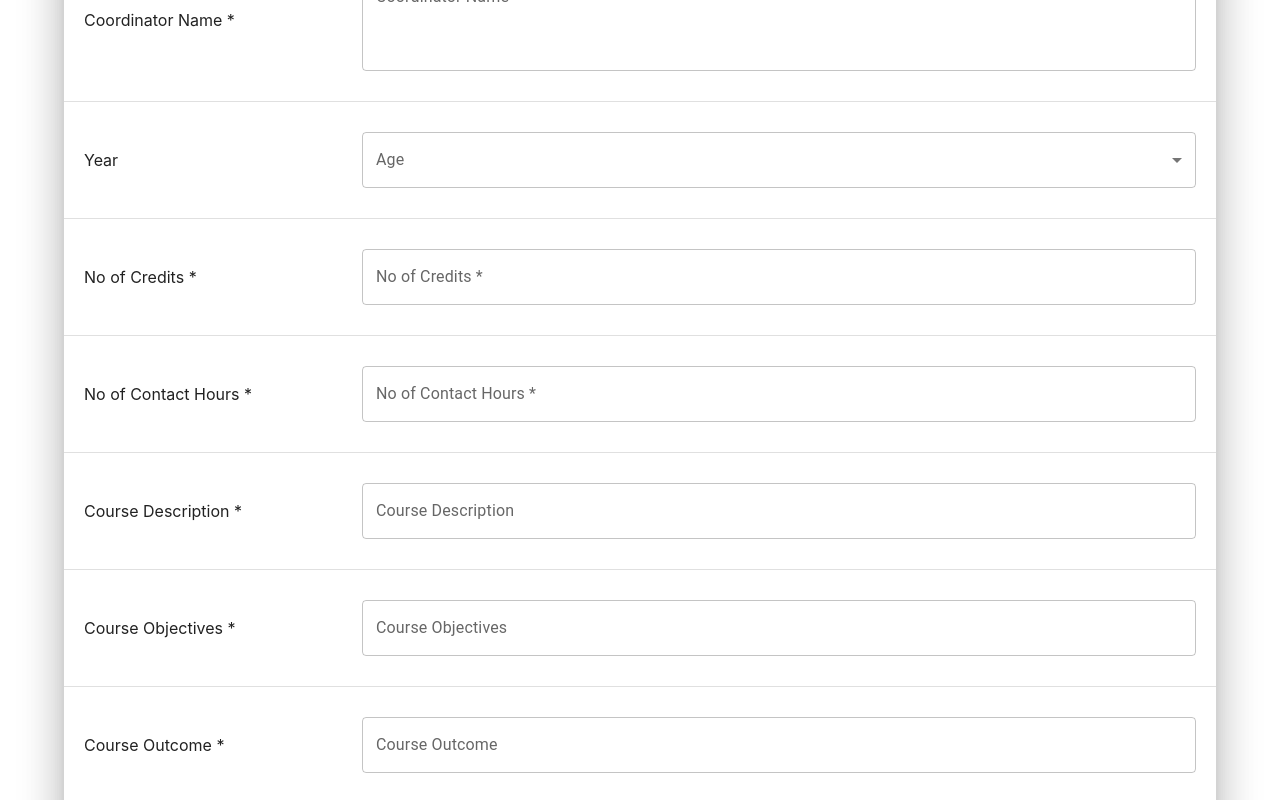
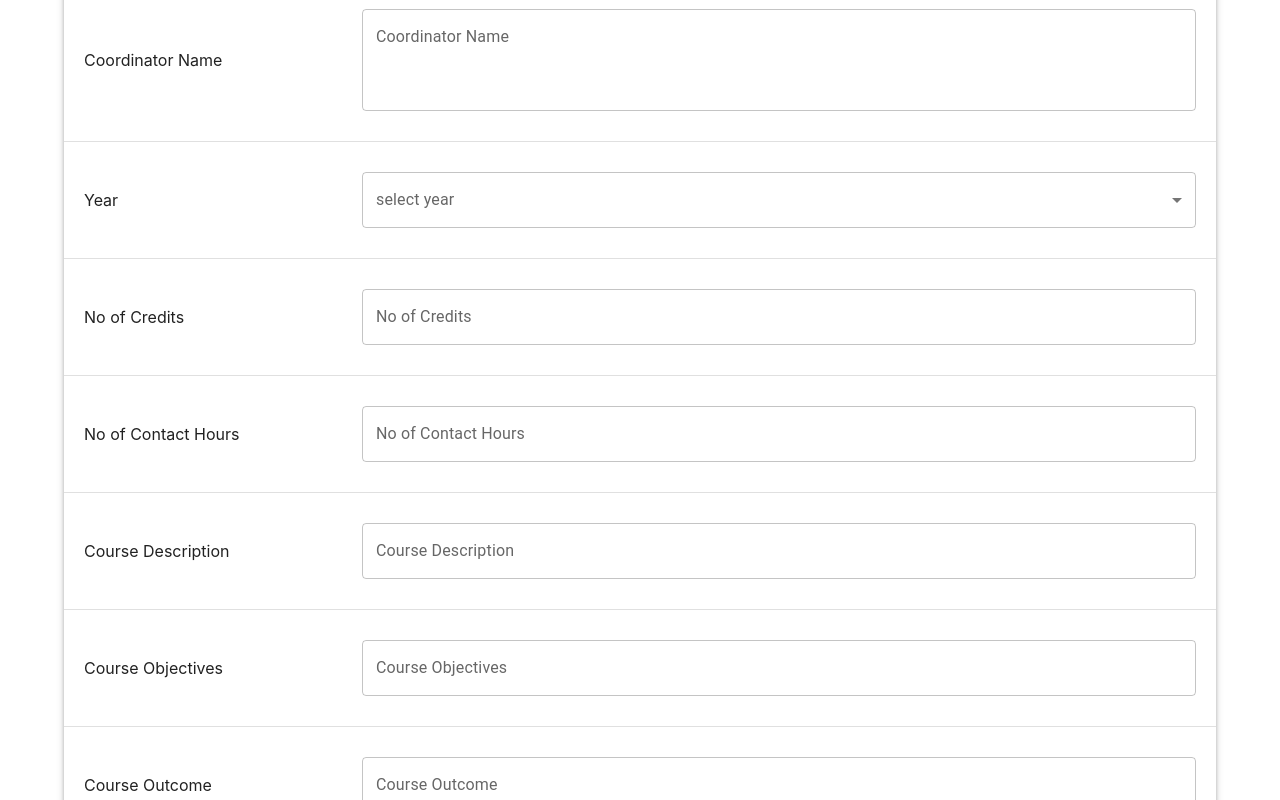
Before and after one commit to connectemea/course-outline, a React (Create React App) app: page / in a window 1280 px wide. Shown: the part 700-1500 px from the top of the page. Built offline with nearby package versions, Linux system fonts and the light colour scheme.

Commit message:
update : selectBox added and form data added * selectBox converted to component * form data is migrated to another * entire code is functionazied
Updated by : afeef

```diff
--- /dev/null
+++ b/src/Const.js
@@ -0,0 +1,104 @@
+const courseNatureValues = [
+    "Common course",
+    "Core course",
+    "Complimentry course",
+    "Open course"
+  ];
+
+export const dataFields = [
+    {
+      title: "Name of the Programme",
+      name: "programmeName",
+      type: "text",
+      label: "programme name",
+      required: true,
+    },
+    {
+      title: "Name of the Course",
+      name: "courseName",
+      type: "text",
+      label: "Course Name",
+      required: true,
+    },
+    {
+      title: "Nature of the Course ",
+      name: "courseNature",
+      label: "select course nature",
+      type: "select",
+      values:courseNatureValues
+    },
+    {
+      title: "Semester",
+      name: "semester",
+      label: "select semester",
+      type: "select",
+      values:courseNatureValues
+    },
+    {
+      title: "Lecturer(s)",
+      name: "lecture",
+      type: "textArea",
+      label: "Lecturer Name",
+    },
+    {
+      title: "Coordinator Name",
+      name: "coordinatorName",
+      type: "textArea",
+      label: "Coordinator Name ",
+    },
+    {
+      title: "Year",
+      name: "year",
+      label: "select year",
+      type: "select",
+      values:courseNatureValues
+    },
+    {
+      title: "No of Credits ",
+      name: "noCredits",
+      type: "text",
+      label: "No of Credits ",
+    },
+    {
+      title: "No of Contact Hours ",
+      name: "noContactHours",
+      type: "text",
+      label: "No of Contact Hours ",
+    },
+    {
+      title: "Course Description ",
+      name: "courseDescription",
+      type: "text",
+      label: "Course Description",
+    },
+    {
+      title: "Course Objectives ",
+      name: "courseObjectives",
+      type: "text",
+      label: "Course Objectives",
+    },
+    {
+      title: "Course Outcome ",
+      name: "courseOutcome",
+      type: "text",
+      label: "Course Outcome",
+    },
+    {
+      title: "Text Book",
+      name: "textBook",
+      type: "textArea",
+      label: "Text Book",
+    },
+    {
+      title: "References",
+      name: "references",
+      type: "textArea",
+      label: "References",
+    },
+    {
+      title: "Internet Resources",
+      name: "internetResources",
+      type: "text",
+      label: "Internet Resources",
+    },
+  ];
--- a/src/component/pages/Home.js
+++ b/src/component/pages/Home.js
@@ -1,6 +1,6 @@
 import React from "react";
 import { useState } from "react";
-import Select from "../util/Select";
+import Select from "../util/SelectBox";
 // import RadioButon from "../util/RadioButon";
 import TextField from "../util/TextField";
 // import Accordion from "../util/Accordian";
@@ -21,7 +21,7 @@ import List from "@mui/material/List";
 import ListItem from "@mui/material/ListItem";
 // import ListItemText from "@mui/material/ListItemText";
 import Divider from "@mui/material/Divider";
-
+import { dataFields } from "../../Const";
 import { Grid, Container } from "@mui/material";
 
 const style = {
@@ -86,6 +86,7 @@ const Home = () => {
             name={field.name}
             onChange={handleFieldValueChange}
             value={courseOutline[field.name]}
+            required={`${field.title}${field.required?"*":""}`}
           />
         );
       case "textArea":
@@ -97,126 +98,35 @@ const Home = () => {
             onChange={handleFieldValueChange}
             name={field.name}
             value={courseOutline[field.name]}
+            required={`${field.title}${field.required?"*":""}`}
           />
         );
       case "select":
         return (
           <Select
-            onChange={handleFieldValueChange}
+            changeHandler={handleFieldValueChange}
             name={field.name}
-            value={courseOutline[field.name]}
-            test={field.drop}
+            label={field.label}
+            selectedValue={courseOutline[field.name]}
+            values={field.values}
+            required={field.required}
           />
         );
+      default:
+        return ;
     }
   };
 
-  const dropDownTest = [
-    { value: "value1", label: "label 1" },
-    { value: "value2", label: "label 2" },
-    { value: "value3", label: "label 3" },
-    { value: "value4", label: "label 4" },
-  ];
-  const dataFields = [
-    {
-      title: "Name of the Programme",
-      name: "programmeName",
-      type: "select",
-      drop: dropDownTest,
-    },
-    {
-      title: "Name of the Course",
-      name: "courseName",
-      type: "text",
-      label: "Course Name",
-      required: true,
-    },
-    {
-      title: "Nature of the Course ",
-      name: "courseNature",
-      type: "select",
-    },
-    {
-      title: "Semester",
-      name: "semester",
-      type: "select",
-    },
-    {
-      title: "Lecturer(s)",
-      name: "lecture",
-      type: "textArea",
-      label: "Lecturer Name",
-    },
-    {
-      title: "Coordinator Name *",
-      name: "coordinatorName",
-      type: "textArea",
-      label: "Coordinator Name ",
-    },
-    {
-      title: "Year",
-      name: "year",
-      type: "select",
-    },
-    {
-      title: "No of Credits *",
-      name: "noCredits",
-      type: "text",
-      label: "No of Credits *",
-    },
-    {
-      title: "No of Contact Hours *",
-      name: "noContactHours",
-      type: "text",
-      label: "No of Contact Hours *",
-    },
-    {
-      title: "Course Description *",
-      name: "courseDescription",
-      type: "text",
-      label: "Course Description",
-    },
-    {
-      title: "Course Objectives *",
-      name: "courseObjectives",
-      type: "text",
-      label: "Course Objectives",
-    },
-    {
-      title: "Course Outcome *",
-      name: "courseOutcome",
-      type: "text",
-      label: "Course Outcome",
-    },
-    {
-      title: "Text Book",
-      name: "textBook",
-      type: "textArea",
-      label: "Text Book",
-    },
-    {
-      title: "References",
-      name: "references",
-      type: "textArea",
-      label: "References",
-    },
-    {
-      title: "Internet Resources",
-      name: "internetResources",
-      type: "text",
-      label: "Internet Resources",
-    },
-  ];
   return (
-    <Container>
-      <Paper elevation={24}>
+    <Container style={{margin:"40px auto"}}>
+      <Paper elevation={4}>
         <Grid container>
           <List sx={style} component="nav" aria-label="mailbox folders">
             {dataFields.map((field) => (
               <>
                 <ListItem style={{ padding: "30px 20px" }}>
                   <Grid item sm={3}>
-                    {field.title}
+                    {`${field.title} ${field.required?"*":""}`}
                   </Grid>
                   <Grid item sm={9}>
                     {getComponent(field)}
--- a/src/component/util/Select.js
+++ /dev/null
@@ -1,33 +0,0 @@
-import * as React from 'react';
-import Box from '@mui/material/Box';
-import InputLabel from '@mui/material/InputLabel';
-import MenuItem from '@mui/material/MenuItem';
-import FormControl from '@mui/material/FormControl';
-import Select from '@mui/material/Select';
-
-export default function BasicSelect() {
-  const [age, setAge] = React.useState('');
-
-  const handleChange = (event) => {
-    setAge(event.target.value);
-  };
-
-  return (
-    <Box sx={{ minWidth: 120 }}>
-      <FormControl fullWidth>
-        <InputLabel id="demo-simple-select-label">Age</InputLabel>
-        <Select
-          labelId="demo-simple-select-label"
-          id="demo-simple-select"
-          value={age}
-          label="Age"
-          onChange={handleChange}
-        >
-          <MenuItem value={10}>Ten</MenuItem>
-          <MenuItem value={20}>Twenty</MenuItem>
-          <MenuItem value={30}>Thirty</MenuItem>
-        </Select>
-      </FormControl>
-    </Box>
-  );
-}
--- /dev/null
+++ b/src/component/util/SelectBox.js
@@ -0,0 +1,28 @@
+import * as React from "react";
+import Box from "@mui/material/Box";
+import InputLabel from "@mui/material/InputLabel";
+import MenuItem from "@mui/material/MenuItem";
+import FormControl from "@mui/material/FormControl";
+import Select from "@mui/material/Select";
+
+export default function SelectBox(props) {
+  const { changeHandler, name, selectedValue, label, values } = props;
+  return (
+    <Box sx={{ minWidth: 120 }}>
+      <FormControl fullWidth>
+        <InputLabel id={name}>{label}</InputLabel>
+        <Select
+          labelId={name}
+          id="demo-simple-select"
+          value={selectedValue}
+          label={label}
+          onChange={changeHandler}
+        >
+          {values.map((value) => (
+            <MenuItem value={value}>{value}</MenuItem>
+          ))}
+        </Select>
+      </FormControl>
+    </Box>
+  );
+}
```
